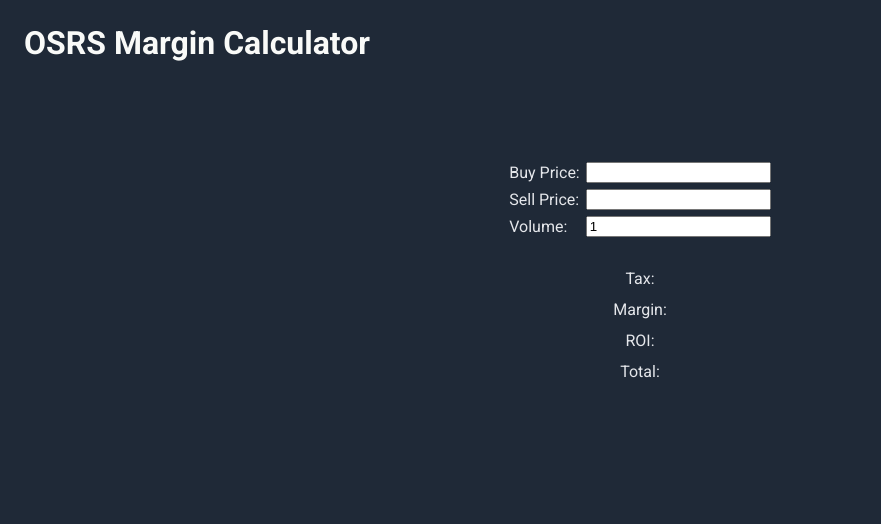
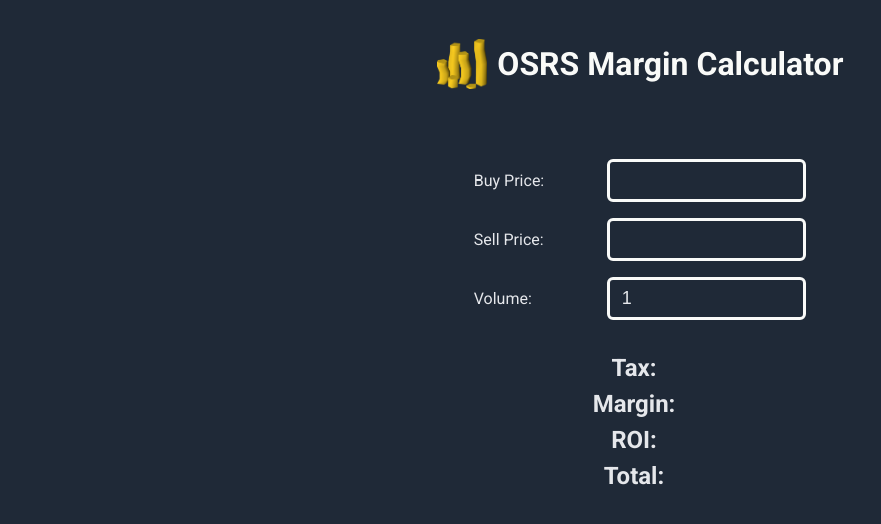
Before and after one commit to skipple/osrs-margin-calc, a plain HTML site: page index.html in a window 1280 px wide. Shown: the whole page, without its empty margins (0-881 px from the left). Drawn offline with Linux system fonts and the light colour scheme.

Commit message:
made the site pretty, added image to banner, formatted title & contents

```diff
--- a/index.html
+++ b/index.html
@@ -12,6 +12,7 @@
 </head>
 <body>
     <div class="header container">
+        <img class="coins" src="/img/coins.png">
         <h1>OSRS Margin Calculator</h1>
     </div>
 
@@ -29,28 +30,28 @@
 
             <div class="field">
                 <span class="volume text">Volume:</span>
-                <input type="texbox" oninput="calculate()" id="volume" value="1">
+                <input type="textbox" oninput="calculate()" id="volume" value="1">
             </div>
         </div>
 
         <div class="output container">
             <div class="field">
-                <span class="tax text">Tax: </span>
+                <span class="tax result text">Tax: </span>
                 <span type="textbox" id="tax_output"></span>
             </div>
 
             <div class="field">
-                <span class="margin text">Margin: </span>
+                <span class="margin result text">Margin: </span>
                 <span type="textbox" id="margin_output"></span>
             </div>
 
             <div class="field">
-                <span class="roi text">ROI: </span>
+                <span class="roi result text">ROI: </span>
                 <span type="textbox" id="roi_output"></span>
             </div>
 
             <div class="field">
-                <span class="margin text">Total: </span>
+                <span class="margin result text">Total: </span>
                 <span type="textbox" id="total_output"></span>
             </div>
         </div>
--- a/javascript.js
+++ b/javascript.js
@@ -24,7 +24,6 @@ function parceLetter(num){
 
 function calculateROI(margin, buy_price){
     roi = (margin / buy_price * 100).toFixed(2)
-    roi = roi.toLocaleString("en-US");
     roi = roi + "%";
     return roi;
 
--- a/style.css
+++ b/style.css
@@ -9,6 +9,14 @@ body {
     color: #F9FAF8;
     font-weight: 900;
     margin: 24px;
+    display: flex;
+    align-items: center;
+    justify-content: center;
+}
+
+.coins{
+    max-height: 50px;
+    margin-right: 10px;
 }
 
 .body {
@@ -17,7 +25,7 @@ body {
     flex-direction: column;
     align-items: center;
     justify-content: center;
-    padding-top: 70px;
+    padding-top: 20px;
     padding-bottom: 100px;
 }
 
@@ -29,17 +37,40 @@ body {
     display: flex;
     align-items: center;
     flex-direction: column;
+    justify-content: center;
     margin-top: 20px;
-
+    font-size: x-large;
 }
 
 .field{
     display: flex;
     align-items: center;
     justify-content: space-between;
+    margin: 4px;
+}
+
+input[type=textbox] {
+    width: 60%;
+    padding: 8px 12px;
+    margin: 6px 0;
+    box-sizing: border-box;
+    background-color: #1F2937;
+    border: 3px solid #F9FAF8;
+    border-radius: 6px;
+    color: #E5E7EB;
+    font-size: large;
+  }
+
+input[type=textbox]:focus {
+    background-color: #5d6e85;
+    outline: none;
+}
+
+span[type=textbox] {
     margin: 6px;
 }
 
-input{
-    margin-left: 6px;
+.result{
+    font-weight: bold;
+    min-width: 20px;
 }
```
Also changed, not shown: img/coins.png (added).
